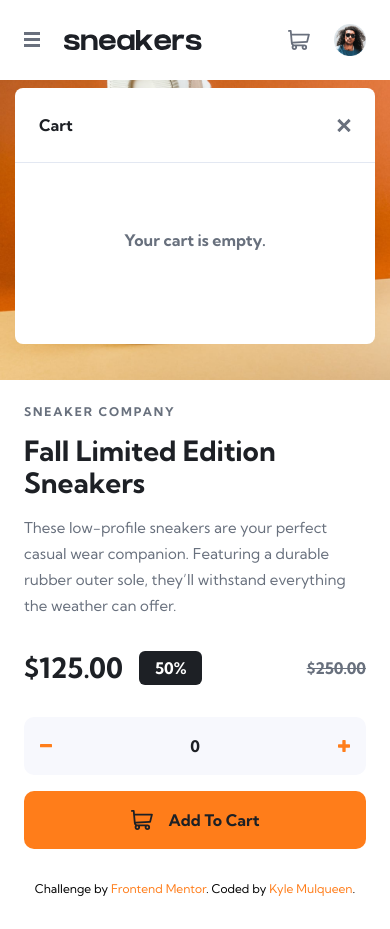
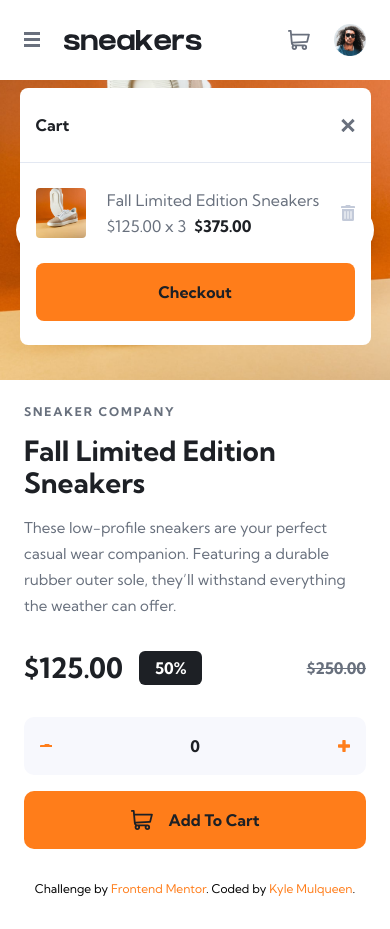
Before and after one commit to kmulqueen/ecommerce-product-page, a React (Vite) app: page / in a window 390 px wide. Both pictures are taken after a click on the button 299 px from the left and 40 px from the top of the page. Built offline with nearby package versions, Linux system fonts and the light colour scheme.

Commit message:
styled shopping cart item for mobile.

```diff
--- a/src/components/layout/Cart/CartItem.tsx
+++ b/src/components/layout/Cart/CartItem.tsx
@@ -11,19 +11,28 @@ export default function CartItem({
   productPrice,
   quantity,
 }: CartItemProps) {
+  const totalPrice = (quantity * parseFloat(productPrice)).toFixed(2);
   return (
-    <Container as="li">
+    <Container as="li" className="flex items-center justify-between">
       <ProductPicture
         name="product1Thumbnail"
         alt="White and brown shoes against an orange and tan background."
+        className="h-fit rounded-sm"
+        width={50}
+        height={50}
       />
-      <p>{name}</p>
-      <p>
-        ${productPrice} x {quantity}
-      </p>
-      <p>$TOTAL_PRICE</p>
-      <Icon name="delete" />
-      <Button>Checkout</Button>
+      <Container className="flex flex-col">
+        <p className=" text-preset-3-regular text-grey-500">{name}</p>
+        <Container className="flex gap-2">
+          <p className=" text-preset-3-regular text-grey-500">
+            ${productPrice} x {quantity}
+          </p>
+          <p className=" text-preset-3-bold text-grey-950">${totalPrice}</p>
+        </Container>
+      </Container>
+      <Button>
+        <Icon name="delete" width={14} height={16} />
+      </Button>
     </Container>
   );
 }
--- a/src/components/layout/Cart/ShoppingCart.tsx
+++ b/src/components/layout/Cart/ShoppingCart.tsx
@@ -1,9 +1,9 @@
 import { useRef, useEffect } from "react";
+import type { Product } from "../../../types/product";
 import Container from "../../utility/Container/Container";
-
-import type { Product } from "../../../types/product";
 import Button from "../../utility/Button/Button";
 import Icon from "../../utility/Icon/Icon";
+import CartItem from "./CartItem";
 
 type ShoppingCartProps = {
   items?: Product[];
@@ -31,9 +31,9 @@ export default function ShoppingCart({
       as="dialog"
       ref={dialogRef}
       onCancel={onClose}
-      className="z-10 m-0 mt-2 h-64 max-h-none w-[22.5rem] max-w-none place-self-center rounded-lg border-none outline-none"
+      className="z-10 m-0 mt-2 w-[90vw] max-w-[22.5rem] min-w-72 place-self-center rounded-lg border-none outline-none"
     >
-      <Container className="flex flex-row justify-between p-6">
+      <Container className="flex flex-row justify-between px-4 py-6">
         <h2 className="text-preset-3-bold text-grey-950">Cart</h2>
         <Button aria-label="Close shopping cart." onClick={onClose} autoFocus>
           <Icon name="close" height={14} width={14} />
@@ -43,16 +43,23 @@ export default function ShoppingCart({
 
       {!items?.length ? (
         <Container className="grid h-[60%]">
-          <p className="text-preset-3-bold text-grey-500 place-self-center">
+          <p className="place-self-center text-preset-3-bold text-grey-500">
             Your cart is empty.
           </p>
         </Container>
       ) : (
-        <Container>
-          <p className="text-preset-3-bold text-grey-500">
-            Placeholder for item...
-          </p>
-          <Button className="bg-orange-500 text-preset-3-bold text-grey-950">
+        <Container className="flex flex-col gap-6 px-4 py-6">
+          <Container as="ul" className="list-none">
+            {items.map((item) => (
+              <CartItem
+                key={item.name}
+                name={item.name}
+                quantity={item.quantity}
+                productPrice={item.productPrice}
+              />
+            ))}
+          </Container>
+          <Button className="grid w-full py-4 rounded-lg bg-orange-500 text-preset-3-bold text-grey-950">
             Checkout
           </Button>
         </Container>
--- a/src/components/layout/Header/Header.tsx
+++ b/src/components/layout/Header/Header.tsx
@@ -23,6 +23,13 @@ export default function Header() {
     setIsCartOpen(false);
   }
 
+  // TODO - Remove this dummy product
+  const dummyProduct = {
+    name: "Fall Limited Edition Sneakers",
+    productPrice: "125.00",
+    quantity: 3,
+  };
+
   return (
     <>
       <Container
@@ -44,7 +51,11 @@ export default function Header() {
         </Container>
       </Container>
       <HamburgerMenuNav isOpen={isMenuOpen} onClose={closeMenu} />
-      <ShoppingCart isOpen={isCartOpen} onClose={closeCart} />
+      <ShoppingCart
+        isOpen={isCartOpen}
+        onClose={closeCart}
+        items={[dummyProduct]}
+      />
     </>
   );
 }
```
